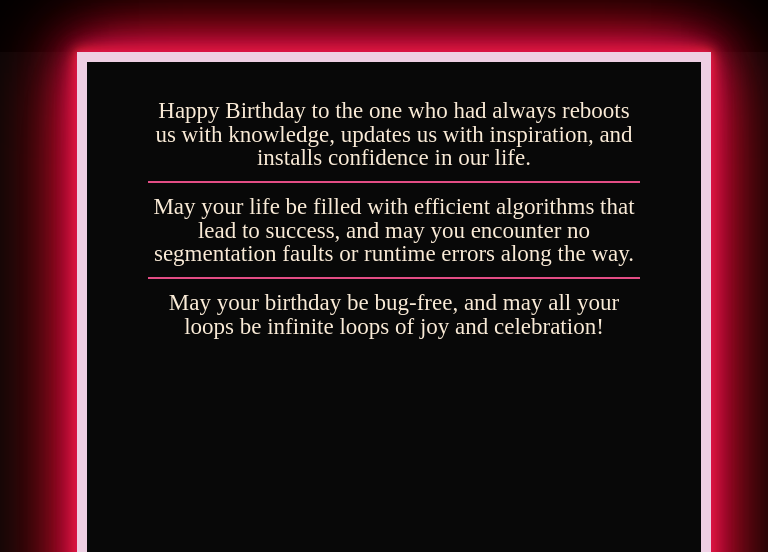
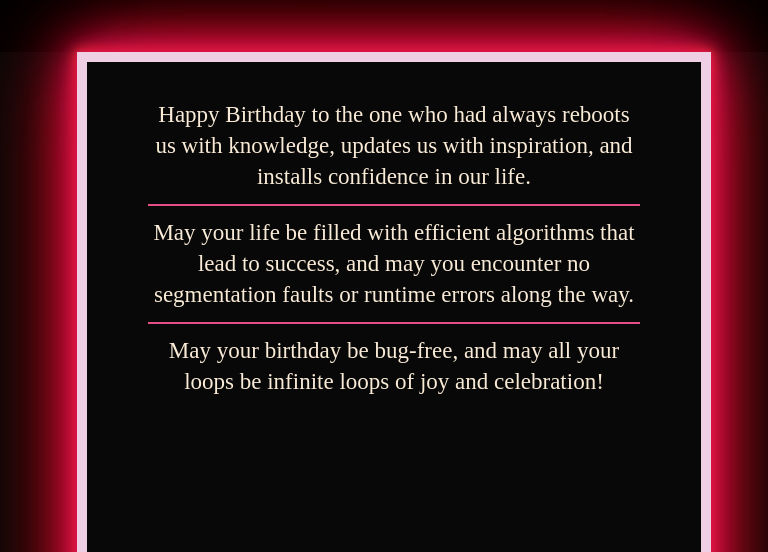
Before and after one commit to Ritukrish/HBD, a plain HTML site: page index.html in a window 768 px wide. Shown: the part 748-1300 px from the top of the page. Drawn offline with Linux system fonts and the light colour scheme; a web font is replaced by a local one.

Commit message:
Update style.css

```diff
--- a/style.css
+++ b/style.css
@@ -109,7 +109,7 @@ box-shadow:  0 0 5px #dd1455, 0 0 15px #e40e2f, 0 0 20px #c51a4b, 0 0 40px #d80e
 @media (min-width:400px) and (max-width:900px){
   h2{
     font-size: 23px;
-    line-height: 103%;
+    line-height: 135%;
     margin-top: 6%;
     font-family: 'Edu SA Beginner', "cursive";
 
```
